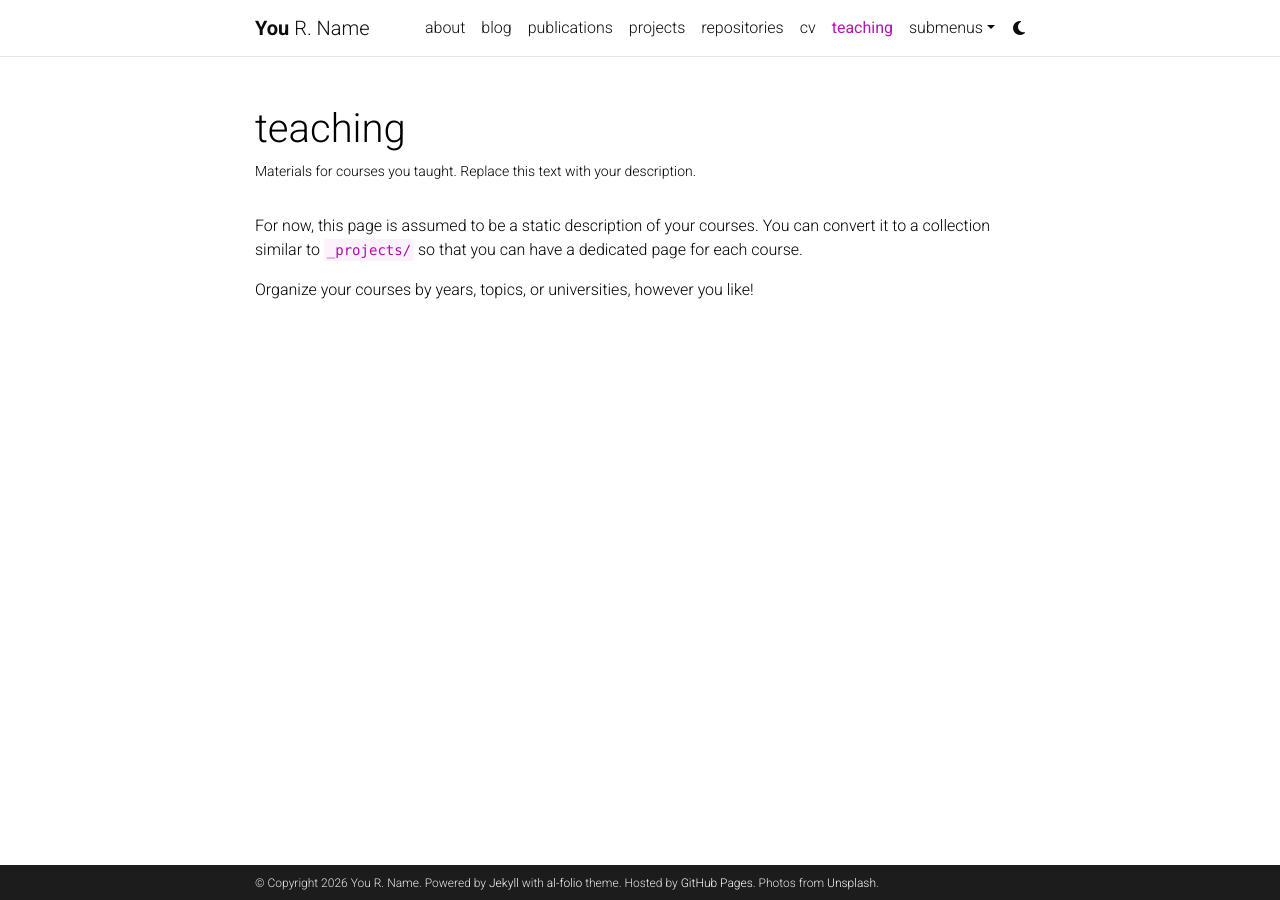
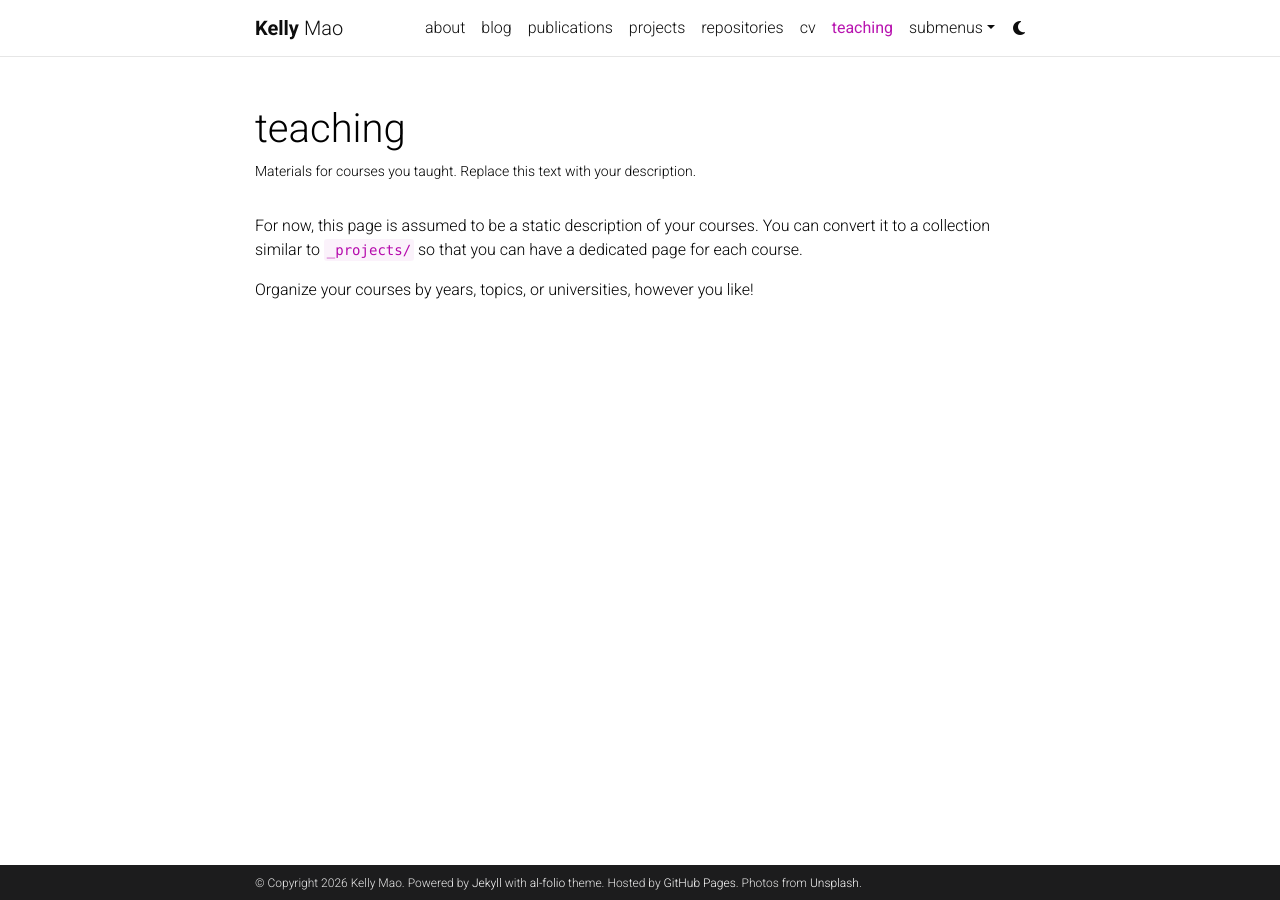
Before and after one commit to kllymao/kllymao.github.io, a Jekyll site: the page built from _pages/teaching.md, in a window 1280 px wide. Built offline with Jekyll 4.4.1, drawn with Linux system fonts in a browser that asks for light colours; comment, search, counter and statistics services are not loaded; a style sheet for code colours, icons or effects is not loaded.

Commit message:
change base url

```diff
--- a/_config.yml
+++ b/_config.yml
@@ -3,10 +3,10 @@
 # -----------------------------------------------------------------------------
 
 title: blank # the website title (if blank, full name will be used instead)
-first_name: You
-middle_name: R.
-last_name: Name
-email: you@example.com
+first_name: Kelly
+middle_name:
+last_name: Mao
+email: kellymaolife@gmail.com
 description: > # the ">" symbol means to ignore newlines until "footer_text:"
   A simple, whitespace theme for academics. Based on [*folio](https://github.com/bogoli/-folio) design.
 footer_text: >
@@ -18,7 +18,7 @@
 lang: en # the language of your site (for example: en, fr, cn, ru, etc.)
 icon: ⚛️  # the emoji used as the favicon (alternatively, provide image name in /assets/img/)
 
-url: https://alshedivat.github.io # the base hostname & protocol for your site
+url: https://kllymao.github.io # the base hostname & protocol for your site
 baseurl: /al-folio # the subpath of your site, e.g. /blog/
 last_updated: false # set to true if you want to display last updated in the footer
 impressum_path:  # set to path to include impressum link in the footer, use the same path as permalink in a page, helps to conform with EU GDPR
```
